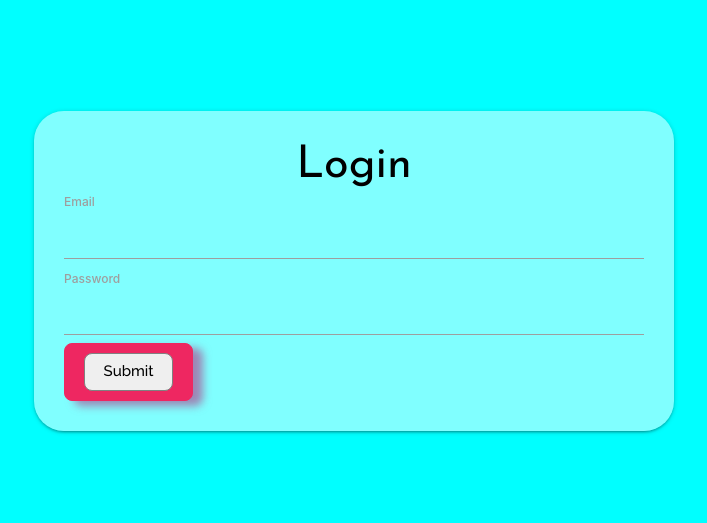
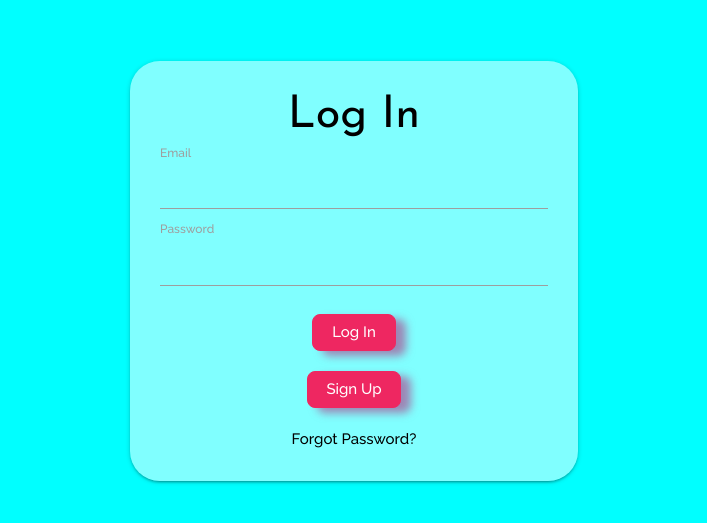
Before and after one commit to SGopinath89/IT32322024UniTshirtapp, a React (Vite) app: page /UniWear/login in a window 1280 px wide. Shown: the part 103-626 px from the top of the page, without its empty margins (286-993 px from the left). Built offline with nearby package versions, Linux system fonts and the light colour scheme.

Commit message:
Added Buttons

```diff
--- a/src/pages/Login/Login.css
+++ b/src/pages/Login/Login.css
@@ -8,9 +8,15 @@
 }
 
 .login-card{
-    width:50%;
+    width:35%;
+}
+
+.btnmargin{
+    margin: 20px;
 }
 
 .login-form{
     text-align:left;
+    margin: 0;
+	font-family: "Raleway", sans-serif;
 }
--- a/src/pages/Login/Login.jsx
+++ b/src/pages/Login/Login.jsx
@@ -1,5 +1,6 @@
 import { useEffect } from 'react';
 import './Login.css';
+import '../../index.css';
 
 export default function Login({ setShowNav }) {
     useEffect(() => {
@@ -10,18 +11,22 @@ export default function Login({ setShowNav }) {
         <>
         <div className="login-div">
             <div className='card login-card'>
-                <h2>Login</h2>
+                <h2>Log In</h2>
                 <form className="login-form">
                     <label className="email">Email</label>
                     <input type="email" className="form-control"/>
                     <label className="email">Password</label>
                     <input type="password" className="form-control"/>
-                    <button><input type="submit" className="form-control"/></button>
+                    <center>
+                        <div>
+                            <button className='btnmargin'>Log In</button>
+                            <button className='btnmargin'>Sign Up</button>
+                            <a href='#'>Forgot Password?</a>
+                        </div>
+                    </center>
                 </form>
             </div>
         </div>
-
-
         </>
     );
 }
```
